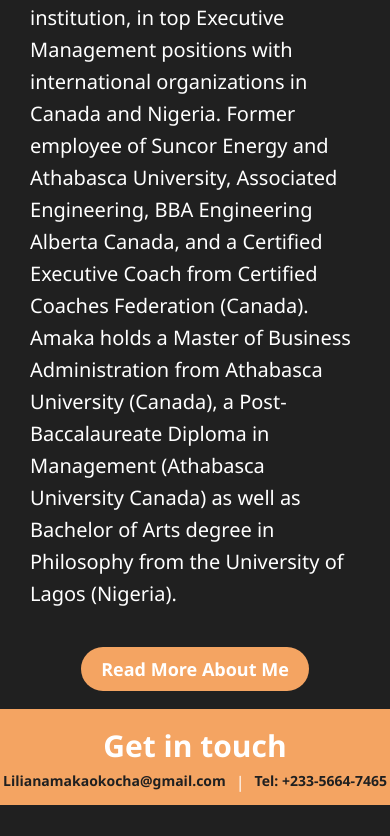
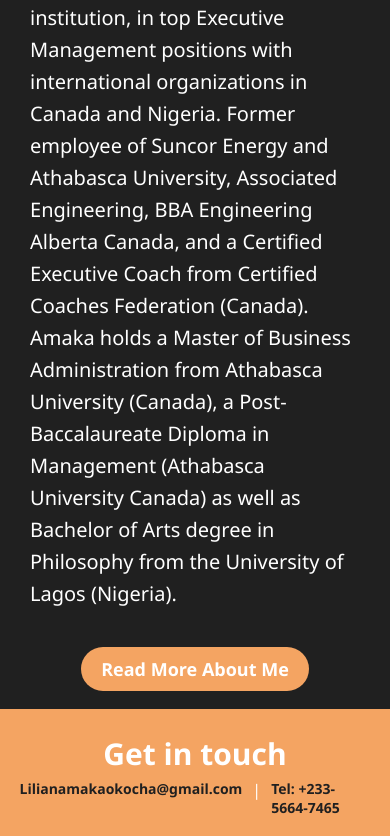
Before and after one commit to EbukaMoses/Amaka-Okocha, a React (Vite) app: page / in a window 390 px wide. Shown: the part 1496-2332 px from the top of the page. Before the commit the page ends 2301 px from the top, so only its background shows below. Built offline with nearby package versions, Linux system fonts and the light colour scheme.

Commit message:
adjusted footer css

```diff
--- a/src/Common/Common.css
+++ b/src/Common/Common.css
@@ -146,7 +146,7 @@
     display: flex;
     align-items: center;
     justify-content: center;
-    padding: 3% 0;
+    padding: 5%;
   }
   .footer .content {
     display: flex;
```
